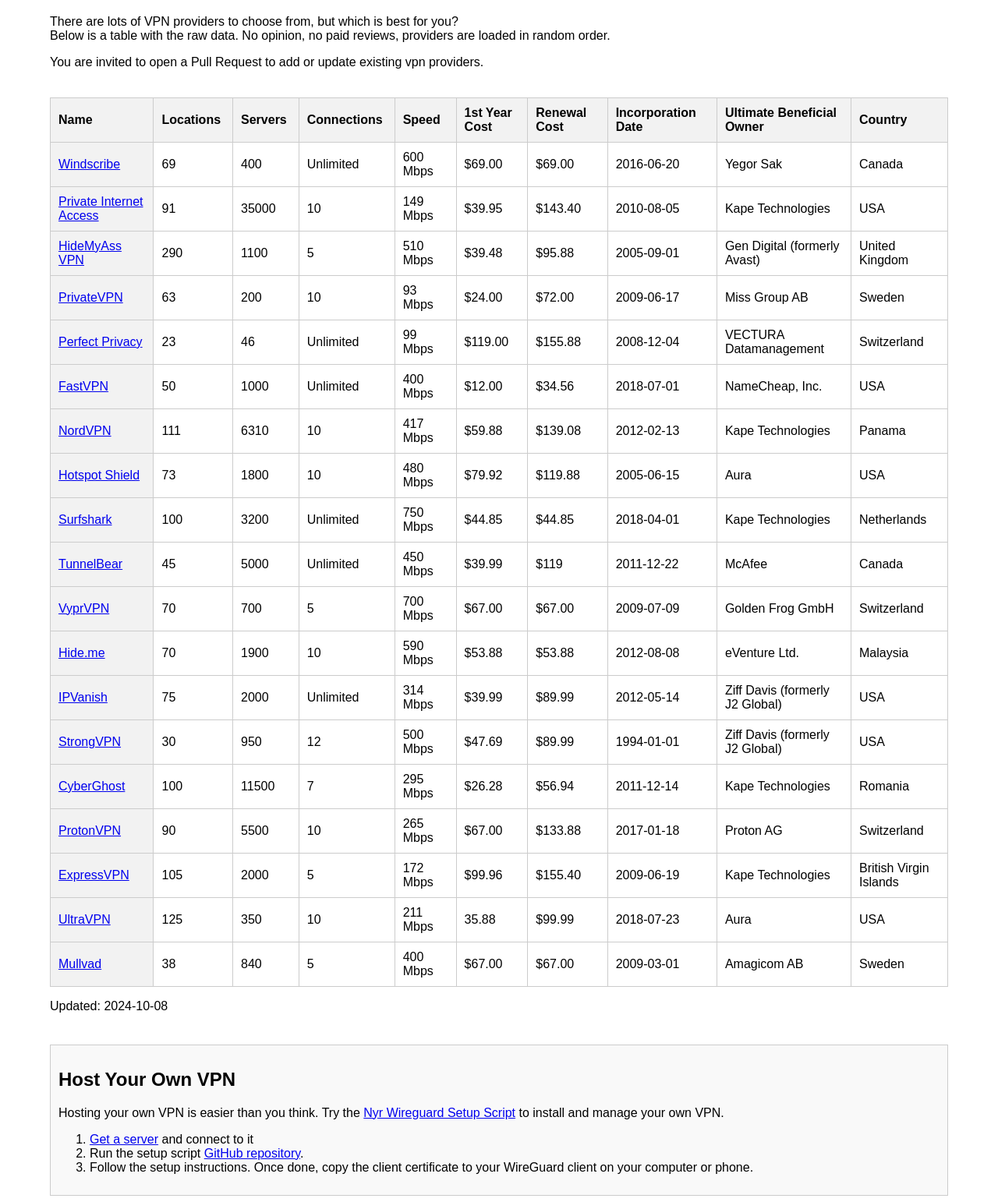
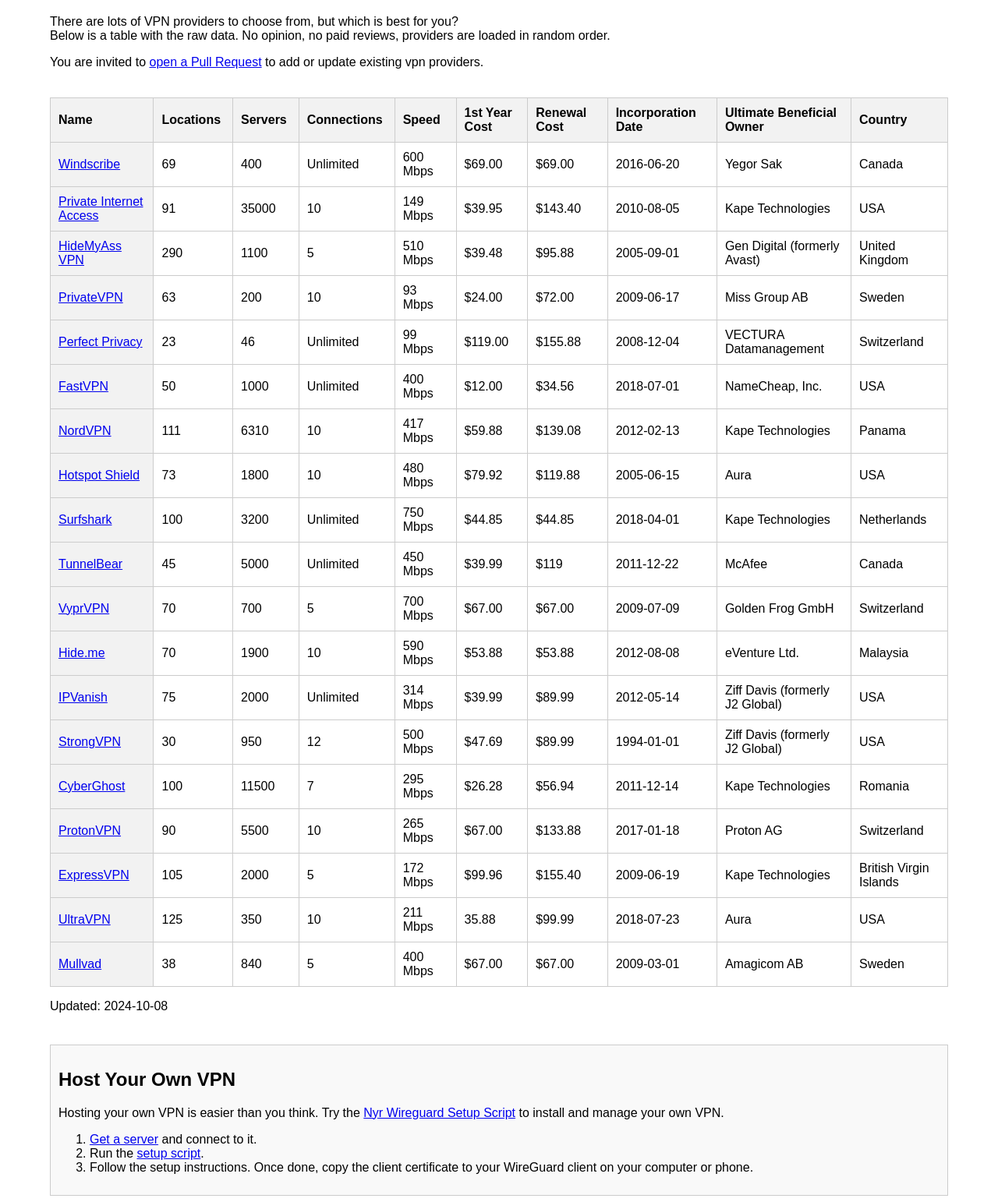
Before and after one commit to PatrickSocha/vpnproviders.info, a plain HTML site: page website/index.html in a window 1280 px wide. Shown: the part 61-1603 px from the top of the page at 78% size. Drawn offline with Linux system fonts and the light colour scheme.

Commit message:
pull request link

```diff
--- a/website/index.html
+++ b/website/index.html
@@ -81,7 +81,7 @@
 <h1>VPN Providers.info</h1>
 <p>There are lots of VPN providers to choose from, but which is best for you?<br />
     Below is a table with the raw data. No opinion, no paid reviews, providers are loaded in random order.</p>
-<p>You are invited to open a Pull Request to add or update existing vpn providers.</p>
+<p>You are invited to <a href="https://github.com/PatrickSocha/vpnproviders.info/pulls">open a Pull Request</a> to add or update existing vpn providers.</p>
 
 <!-- Wrap the table in a div for horizontal scrolling -->
 <div class="table-container">
@@ -110,8 +110,8 @@
     <h2>Host Your Own VPN</h2>
     <p>Hosting your own VPN is easier than you think. Try the <a href="https://github.com/Nyr/wireguard-install" target="_blank">Nyr Wireguard Setup Script</a> to install and manage your own VPN.</p>
     <ol>
-        <li><a href="https://lowendbox.com/blog/1-vps-1-usd-vps-per-month/" rel="nofollow" target="_blank">Get a server</a> and connect to it</li>
-        <li>Run the setup script <a href="https://github.com/Nyr/wireguard-install" target="_blank">GitHub repository</a>.</li>
+        <li><a href="https://lowendbox.com/blog/1-vps-1-usd-vps-per-month/" rel="nofollow" target="_blank">Get a server</a> and connect to it.</li>
+        <li>Run the <a href="https://github.com/Nyr/wireguard-install" target="_blank">setup script</a>.</li>
         <li>Follow the setup instructions. Once done, copy the client certificate to your WireGuard client on your computer or phone.</li>
     </ol>
 </div>
```
